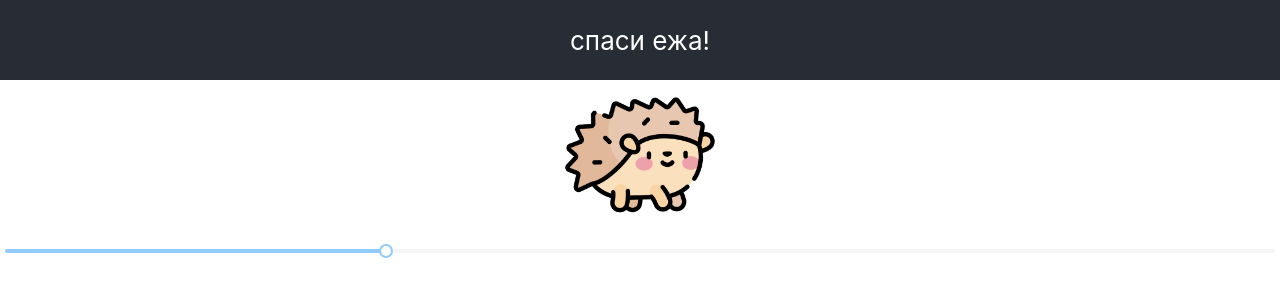
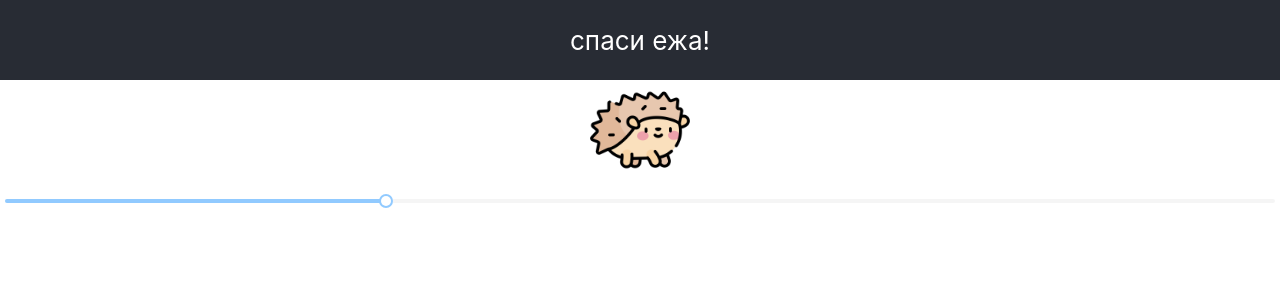
Before and after one commit to andrewzhivolup/save_hedgehog, a React (Create React App) app: page / in a window 1280 px wide. Shown: the top 300 px of the page. Built offline with nearby package versions, Linux system fonts and the light colour scheme.

Commit message:
fix: added size var

```diff
--- a/src/widgets/Hedgehog/Hedgehog.module.scss
+++ b/src/widgets/Hedgehog/Hedgehog.module.scss
@@ -1,6 +1,8 @@
 .Hedgehog {
-  height: 150px;
-  width: 150px;
+  --hedgehog-size: 100px;
+
+  height: var(--hedgehog-size);
+  width: var(--hedgehog-size);
   transform: scale(-1, 1);
   animation: rotate 3s infinite;
   @keyframes rotate {
```
